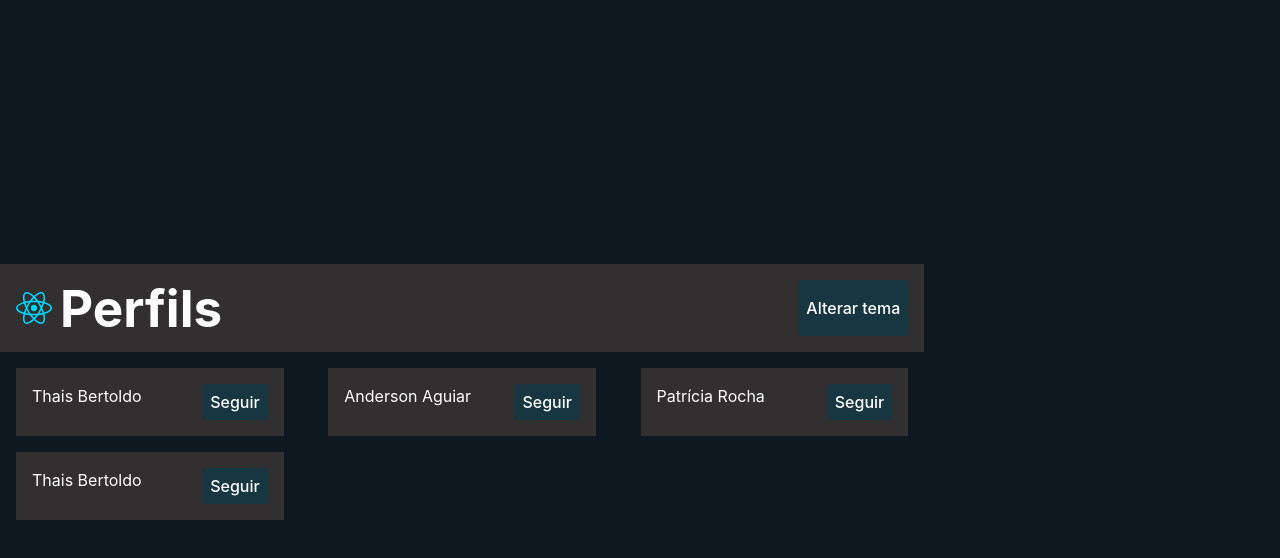
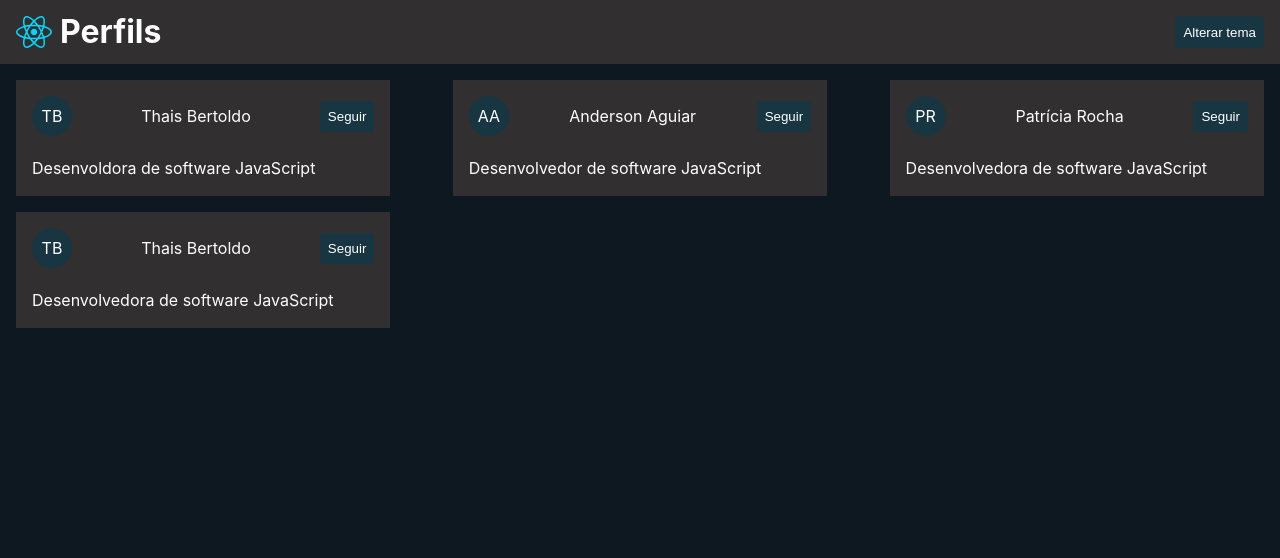
Before and after one commit to andersonaguia/DevInHouse-Semana11, a React (Vite) app: page / in a window 1280 px wide. Shown: the top 558 px of the page. Built offline with nearby package versions, Linux system fonts and the light colour scheme.

Commit message:
[M1S11] Ex 10 - Realizar o deploy da aplicação

```diff
--- a/src/App.css
+++ /dev/null
@@ -1,41 +0,0 @@
-#root {
-  max-width: 1280px;
-  margin: 0 auto;
-  padding: 2rem;
-  text-align: center;
-}
-
-.logo {
-  height: 6em;
-  padding: 1.5em;
-  will-change: filter;
-}
-.logo:hover {
-  filter: drop-shadow(0 0 2em #646cffaa);
-}
-.logo.react:hover {
-  filter: drop-shadow(0 0 2em #61dafbaa);
-}
-
-@keyframes logo-spin {
-  from {
-    transform: rotate(0deg);
-  }
-  to {
-    transform: rotate(360deg);
-  }
-}
-
-@media (prefers-reduced-motion: no-preference) {
-  a:nth-of-type(2) .logo {
-    animation: logo-spin infinite 20s linear;
-  }
-}
-
-.card {
-  padding: 2em;
-}
-
-.read-the-docs {
-  color: #888;
-}
--- a/src/components/Profile/Profile.jsx
+++ b/src/components/Profile/Profile.jsx
@@ -7,10 +7,15 @@ export const Profile = ({ profile }) => {
   const { handleFollow } = usePerfil();
   return (
     <Container>
-      <p>{profile.nome}</p>
-      <Button onClick={() => handleFollow(profile.id)}>
-        {profile.seguindo ? "Seguindo" : "Seguir"}
-      </Button>
+      <div className="nome">
+        <div className="iniciais">{profile.iniciaisNome}</div>
+
+        <p>{profile.nome}</p>
+        <Button onClick={() => handleFollow(profile.id)}>
+          {profile.seguindo ? "Seguindo" : "Seguir"}
+        </Button>
+      </div>
+      <p>{profile.descricao}</p>
     </Container>
   );
 };
--- a/src/components/Profile/Profile.styles.jsx
+++ b/src/components/Profile/Profile.styles.jsx
@@ -4,6 +4,24 @@ export const Container = styled.div`
   background-color: ${({ theme }) => theme.colors.backgroundSecondary};
   padding: ${({ theme }) => theme.spacing.xl};
   display: flex;
+  flex-direction: column;
   justify-content: space-between;
   width: 30%;
+  gap: 20px;
+
+  & .nome{
+    display: flex;
+    justify-content: space-between;
+    align-items: center;
+
+    & .iniciais{
+      width: 40px;
+      height: 40px;
+      border-radius: 50%;
+      background-color: ${({ theme }) => theme.colors.secondary};
+      display: flex;
+      justify-content: center;
+      align-items: center;
+    }
+  }
 `;
--- a/src/index.css
+++ /dev/null
@@ -1,70 +0,0 @@
-:root {
-  font-family: Inter, Avenir, Helvetica, Arial, sans-serif;
-  font-size: 16px;
-  line-height: 24px;
-  font-weight: 400;
-
-  color-scheme: light dark;
-  color: rgba(255, 255, 255, 0.87);
-  background-color: #242424;
-
-  font-synthesis: none;
-  text-rendering: optimizeLegibility;
-  -webkit-font-smoothing: antialiased;
-  -moz-osx-font-smoothing: grayscale;
-  -webkit-text-size-adjust: 100%;
-}
-
-a {
-  font-weight: 500;
-  color: #646cff;
-  text-decoration: inherit;
-}
-a:hover {
-  color: #535bf2;
-}
-
-body {
-  margin: 0;
-  display: flex;
-  place-items: center;
-  min-width: 320px;
-  min-height: 100vh;
-}
-
-h1 {
-  font-size: 3.2em;
-  line-height: 1.1;
-}
-
-button {
-  border-radius: 8px;
-  border: 1px solid transparent;
-  padding: 0.6em 1.2em;
-  font-size: 1em;
-  font-weight: 500;
-  font-family: inherit;
-  background-color: #1a1a1a;
-  cursor: pointer;
-  transition: border-color 0.25s;
-}
-button:hover {
-  border-color: #646cff;
-}
-button:focus,
-button:focus-visible {
-  outline: 4px auto -webkit-focus-ring-color;
-}
-
-@media (prefers-color-scheme: light) {
-  :root {
-    color: #213547;
-    background-color: #ffffff;
-  }
-  a:hover {
-    color: #747bff;
-  }
-  button {
-    background-color: #f9f9f9;
-  }
-}
--- a/src/main.jsx
+++ b/src/main.jsx
@@ -1,7 +1,7 @@
 import React from 'react'
 import ReactDOM from 'react-dom/client'
 import App from './App'
-import './index.css'
+
 
 ReactDOM.createRoot(document.getElementById('root')).render(
   <React.StrictMode>
```
